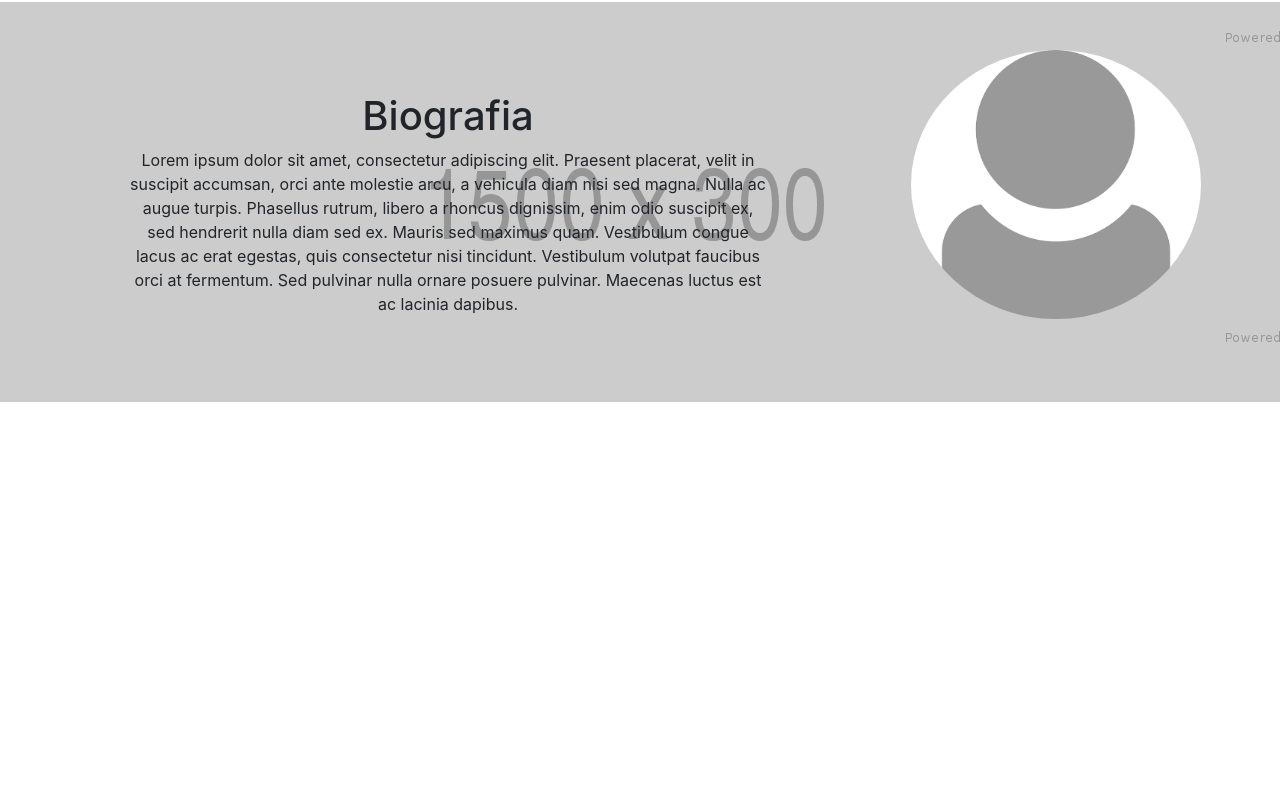
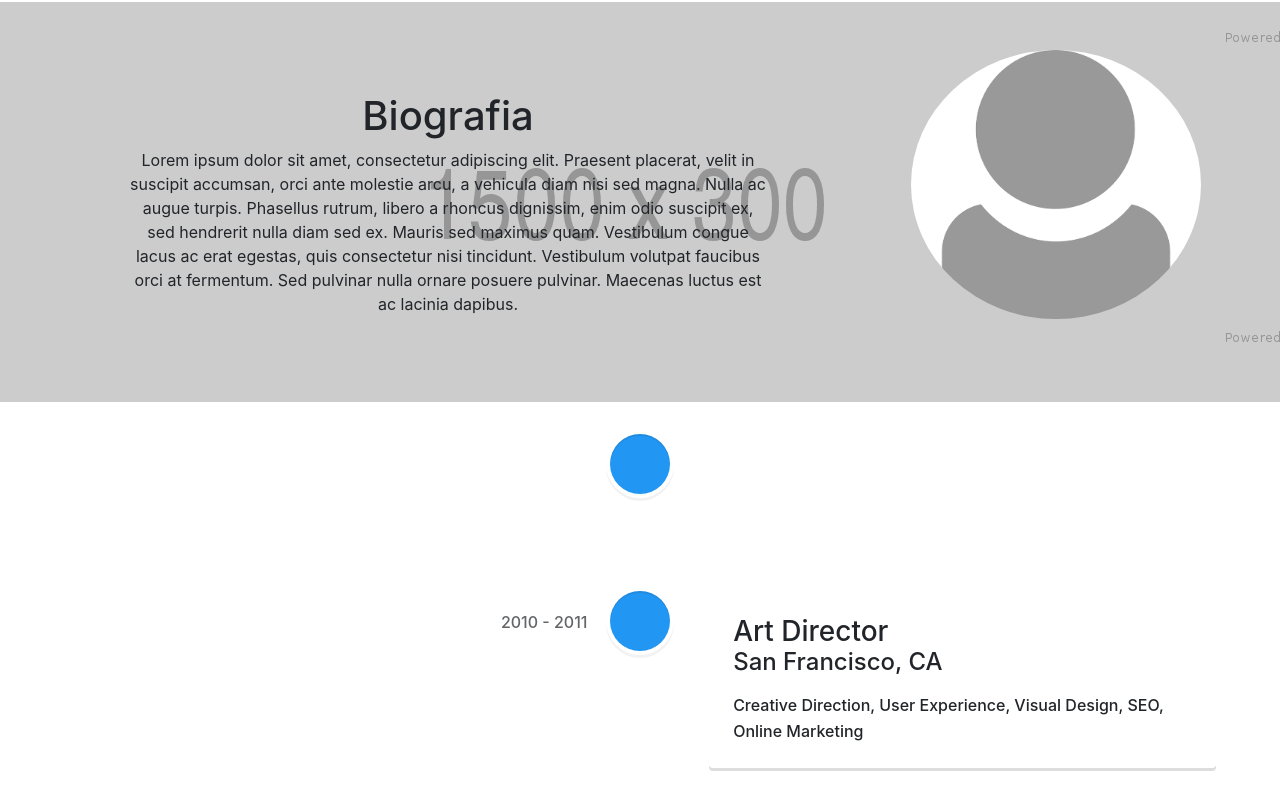
Before and after one commit to DaniiNyan/portfolio, a React (Create React App) app: page / in a window 1280 px wide. Shown: the part 544-1344 px from the top of the page. Before the commit the page ends 994 px from the top, so only its background shows below. Built offline with nearby package versions, Linux system fonts and the light colour scheme.

Commit message:
Começa timeline

```diff
--- a/package.json
+++ b/package.json
@@ -3,12 +3,16 @@
   "version": "0.1.0",
   "private": true,
   "dependencies": {
+    "@fortawesome/fontawesome-svg-core": "^1.2.17",
+    "@fortawesome/free-solid-svg-icons": "^5.8.1",
+    "@fortawesome/react-fontawesome": "^0.1.4",
     "@material-ui/core": "^3.9.3",
     "bootstrap": "^4.3.1",
     "react": "^16.8.6",
     "react-bootstrap": "^1.0.0-beta.6",
     "react-dom": "^16.8.6",
-    "react-scripts": "2.1.8"
+    "react-scripts": "2.1.8",
+    "react-vertical-timeline-component": "^2.3.1"
   },
   "scripts": {
     "start": "react-scripts start",
--- a/src/App.js
+++ b/src/App.js
@@ -3,13 +3,29 @@ import React from 'react';
 import Header from "./Components/Header/Header";
 import Navbar from "./Components/Navbar/Navbar";
 import Bio from "./Components/Bio/Bio";
-// import Timeline from "./Components/Timeline/Timeline";
+import Timeline from "./Components/Timeline/Timeline";
 // import Projects from "./Components/Projects/Projects";
 // import Contact from "./Components/Contact/Contact";
 // import Footer from "./Components/Footer/Footer";
+import { faGlobe } from '@fortawesome/free-solid-svg-icons'
 import './App.css';
 
+
 const app = () => {
+  const eventosTimeline = [
+    { titulo: "Teste", texto: "Lorem ipsum" }
+  ];
+
+  const anos = [
+    { icone: "", ano: 2000 }
+  ]
+
+  const renderTimeline = () => {
+    return (
+      <Timeline >
+      </Timeline>
+    )
+  }
 
 
 
@@ -18,10 +34,10 @@ const app = () => {
       <Header></Header>
       <Navbar></Navbar>
       <Bio></Bio>
-      {/* <Timeline></Timeline>
-      <Projects></Projects>
-      <Contact></Contact>
-      <Footer></Footer> */}
+      {renderTimeline()}
+      {/* <Projects></Projects> */}
+      {/* <Contact></Contact> */}
+      {/* <Footer></Footer> */}
     </div>
   )
 }
--- /dev/null
+++ b/src/Components/Timeline/Timeline.js
@@ -0,0 +1,43 @@
+import React from "react";
+import TimelineStyle from "./Timeline.module.css";
+import {
+  VerticalTimeline,
+  VerticalTimelineElement
+} from "react-vertical-timeline-component";
+import "react-vertical-timeline-component/style.min.css";
+
+const timeline = props => {
+  const { ano, icone, titulo, texto } = props;
+
+  return (
+    <VerticalTimeline>
+      <VerticalTimelineElement
+        className="vertical-timeline-element--work"
+        date={ano}
+        iconStyle={{ background: "rgb(33, 150, 243)", color: "#fff" }}
+        icon={icone}
+      >
+        <h3 className="vertical-timeline-element-title">{titulo}</h3>
+        <h4 className="vertical-timeline-element-subtitle">Miami, FL</h4>
+        <p>{texto}</p>
+      </VerticalTimelineElement>
+      <VerticalTimelineElement
+        className="vertical-timeline-element--work"
+        date="2010 - 2011"
+        iconStyle={{ background: "rgb(33, 150, 243)", color: "#fff" }}
+        icon={icone}
+      >
+        <h3 className="vertical-timeline-element-title">Art Director</h3>
+        <h4 className="vertical-timeline-element-subtitle">
+          San Francisco, CA
+        </h4>
+        <p>
+          Creative Direction, User Experience, Visual Design, SEO, Online
+          Marketing
+        </p>
+      </VerticalTimelineElement>
+    </VerticalTimeline>
+  );
+};
+
+export default timeline;
```
Also changed, not shown: src/Components/Timeline/Timeline.module.css (added), 1 other file (tests, documents, lock files or other folders).
